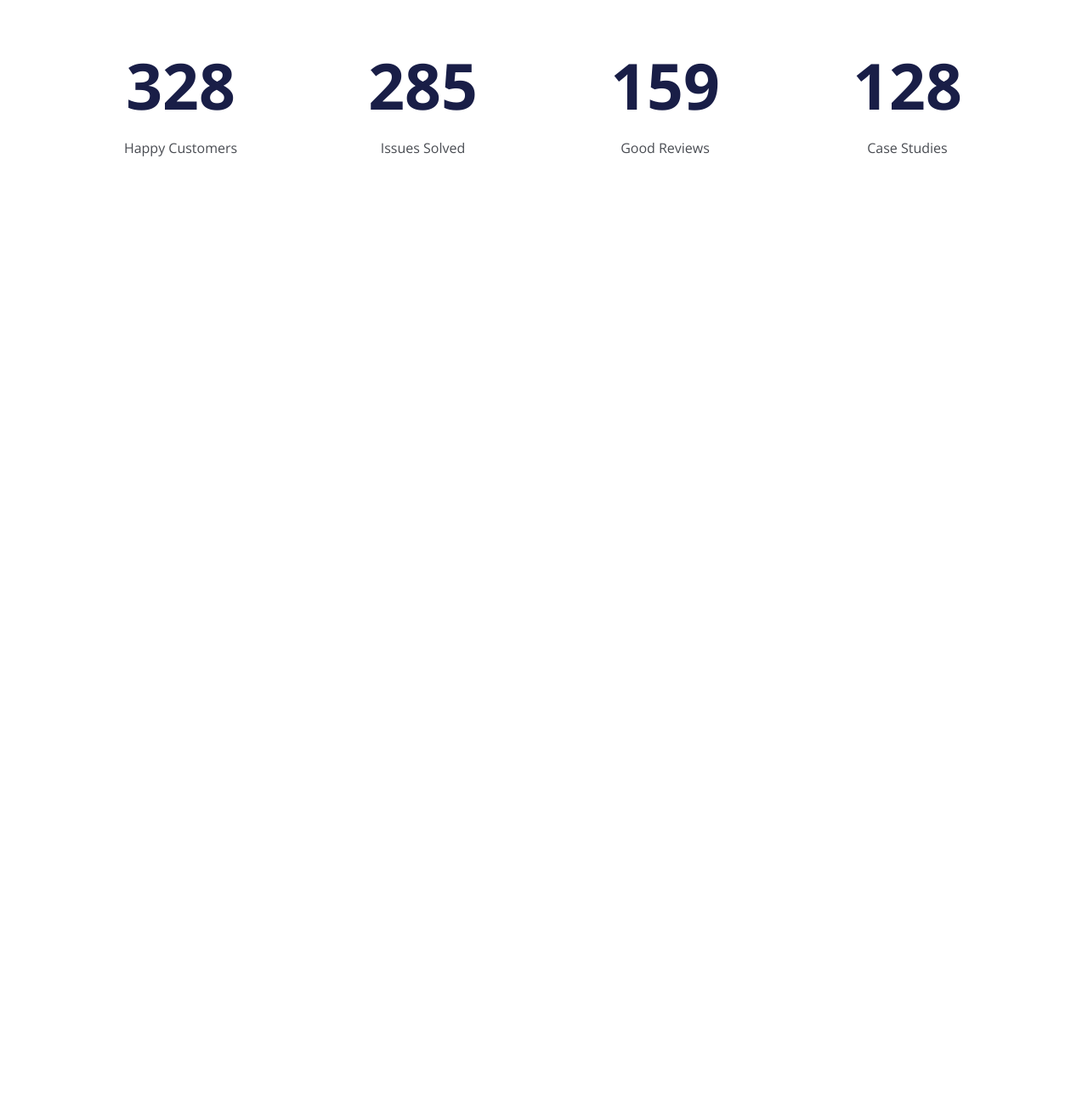
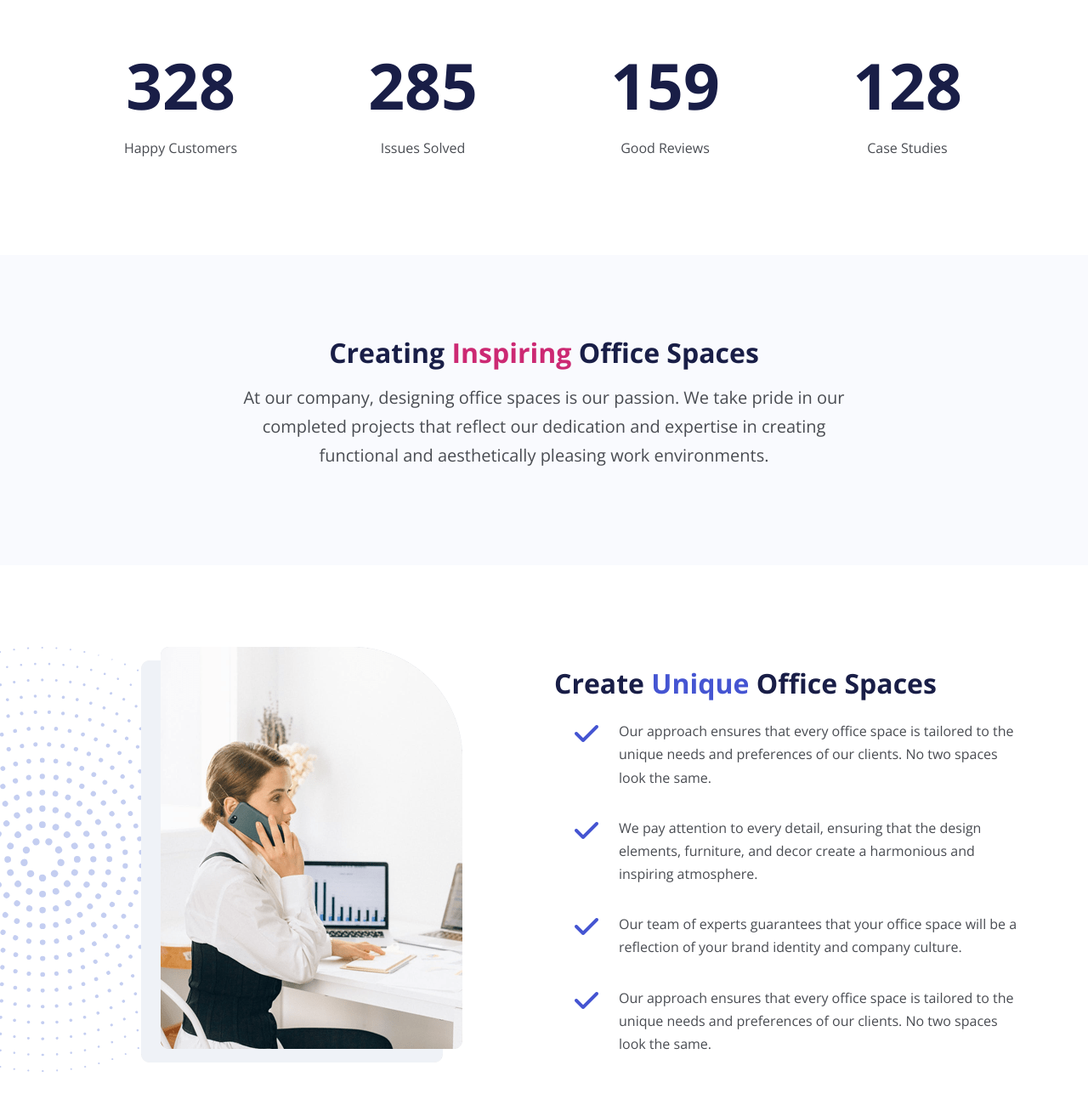
Before and after one commit to mihl20/yavin-office, a website: page index.html in a window 1280 px wide. Shown: the part 785-2085 px from the top of the page at 85% size. Before the commit the page ends 1085 px from the top, so only its background shows below. Drawn offline with nearby package versions, Linux system fonts and the light colour scheme; files that its build step writes are made by us from their sources.

Commit message:
Add Details 1 section

```diff
--- a/index.html
+++ b/index.html
@@ -100,7 +100,7 @@
     </header>
 
     <!-- Stats -->
-     <section id="stats" class="stats container">
+    <section id="stats" class="stats container">
       <div class="row my-6">
         <div class="col-md-3 col-sm-6 text-center">
           <h2 class="counter xl-text" data-target="328"></h2>
@@ -122,7 +122,89 @@
           <p>Case Studies</p>
         </div>
       </div>
-     </section>
+    </section>
+
+    <!-- Introduction -->
+    <section id="introduction" class="intro bg-light py-6">
+      <div class="container">
+        <div class="row">
+          <div class="col-lg-8 offset-lg-2 text-center">
+            <h2>
+              Creating <span class="text-secondary">Inspiring</span> Office
+              Spaces
+            </h2>
+            <p class="fs-5">
+              At our company, designing office spaces is our passion. We take
+              pride in our completed projects that reflect our dedication and
+              expertise in creating functional and aesthetically pleasing work
+              environments.
+            </p>
+          </div>
+        </div>
+      </div>
+    </section>
+
+    <!-- Details 1 -->
+    <section
+      id="details"
+      class="details position-relative my-6 overflow-hidden"
+    >
+      <img
+        src="images/decoration-star.svg"
+        alt=""
+        class="decoration-star position-absolute"
+      />
+      <div class="container position-relative z-3">
+        <div class="row">
+          <div class="col-lg-6">
+            <div class="image-container d-flex justify-content-center">
+              <img src="images/details-1.png" alt="" class="img-fluid" />
+            </div>
+          </div>
+          <div class="col-lg-6">
+            <div class="mt-4">
+              <h2 class="mb-4">
+                Create <span class="text-primary">Unique</span> Office Spaces
+              </h2>
+              <ul class="list-unstyled">
+                <li class="d-flex mb-3">
+                  <i class="fas fa-check text-primary fa-2x mx-4"></i>
+                  <p>
+                    Our approach ensures that every office space is tailored to
+                    the unique needs and preferences of our clients. No two
+                    spaces look the same.
+                  </p>
+                </li>
+                <li class="d-flex mb-3">
+                  <i class="fas fa-check text-primary fa-2x mx-4"></i>
+                  <p>
+                    We pay attention to every detail, ensuring that the
+                    design elements, furniture, and decor create a harmonious
+                    and inspiring atmosphere.</thead>
+                  </p>
+                </li>
+                <li class="d-flex mb-3">
+                  <i class="fas fa-check text-primary fa-2x mx-4"></i>
+                  <p>
+                    Our team of experts guarantees that your office space
+                    will be a reflection of your brand identity and company
+                    culture.
+                  </p>
+                </li>
+                <li class="d-flex mb-3">
+                  <i class="fas fa-check text-primary fa-2x mx-4"></i>
+                  <p>
+                    Our approach ensures that every office space is tailored to
+                    the unique needs and preferences of our clients. No two
+                    spaces look the same.
+                  </p>
+                </li>
+              </ul>
+            </div>
+          </div>
+        </div>
+      </div>
+    </section>
 
     <script src="js/bootstrap.bundle.min.js"></script>
     <script src="js/script.js"></script>
--- a/scss/styles.scss
+++ b/scss/styles.scss
@@ -37,6 +37,11 @@
     box-shadow: 0 0 10px rgba(0, 0, 0, 0.5);
 }
 
+.details .decoration-star {
+    left: -200px;
+    width: 500px;
+}
+
 @media(max-width: 992px){
     .xl-text {
         font-size: 50px;
```
Also changed, not shown: css/styles.css.
